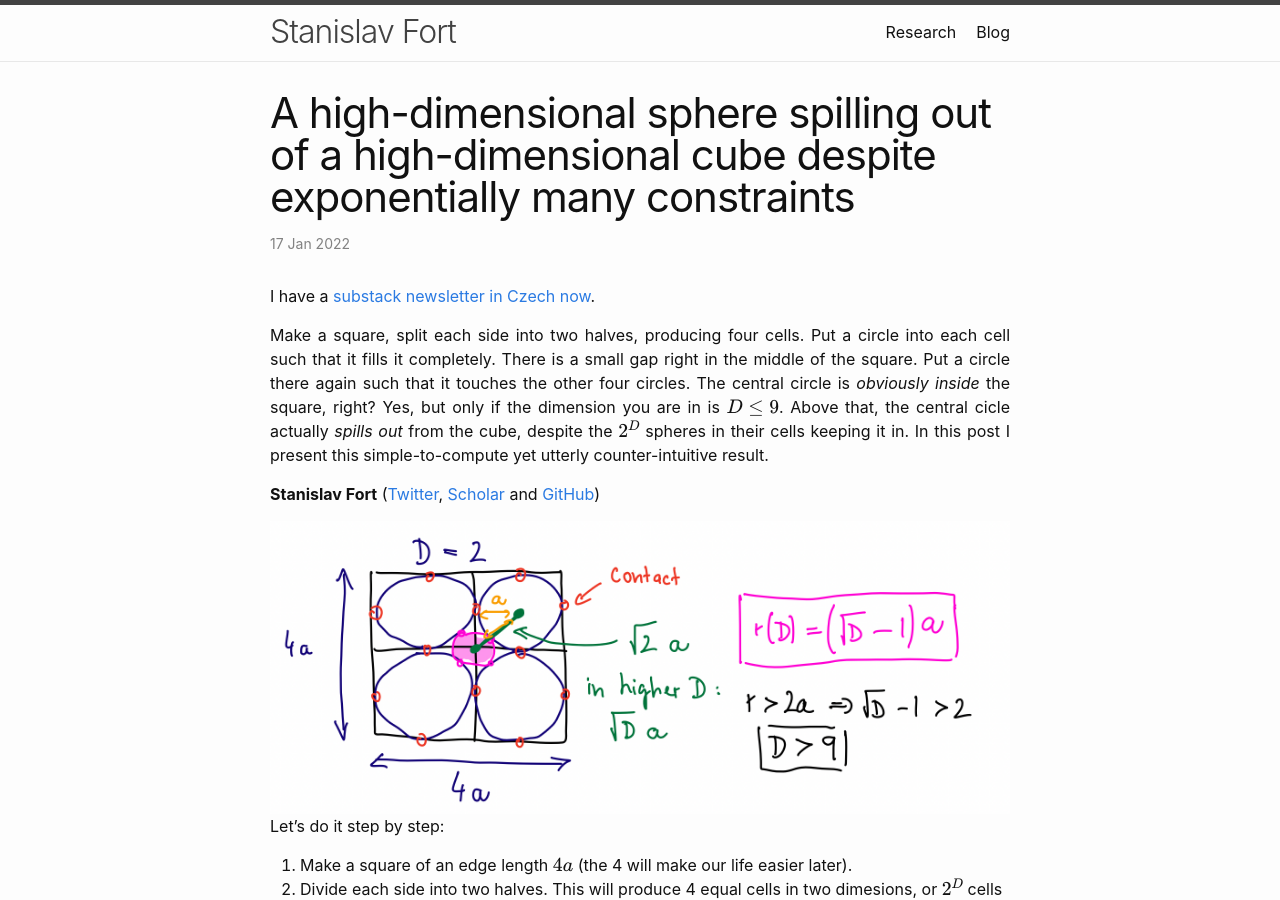
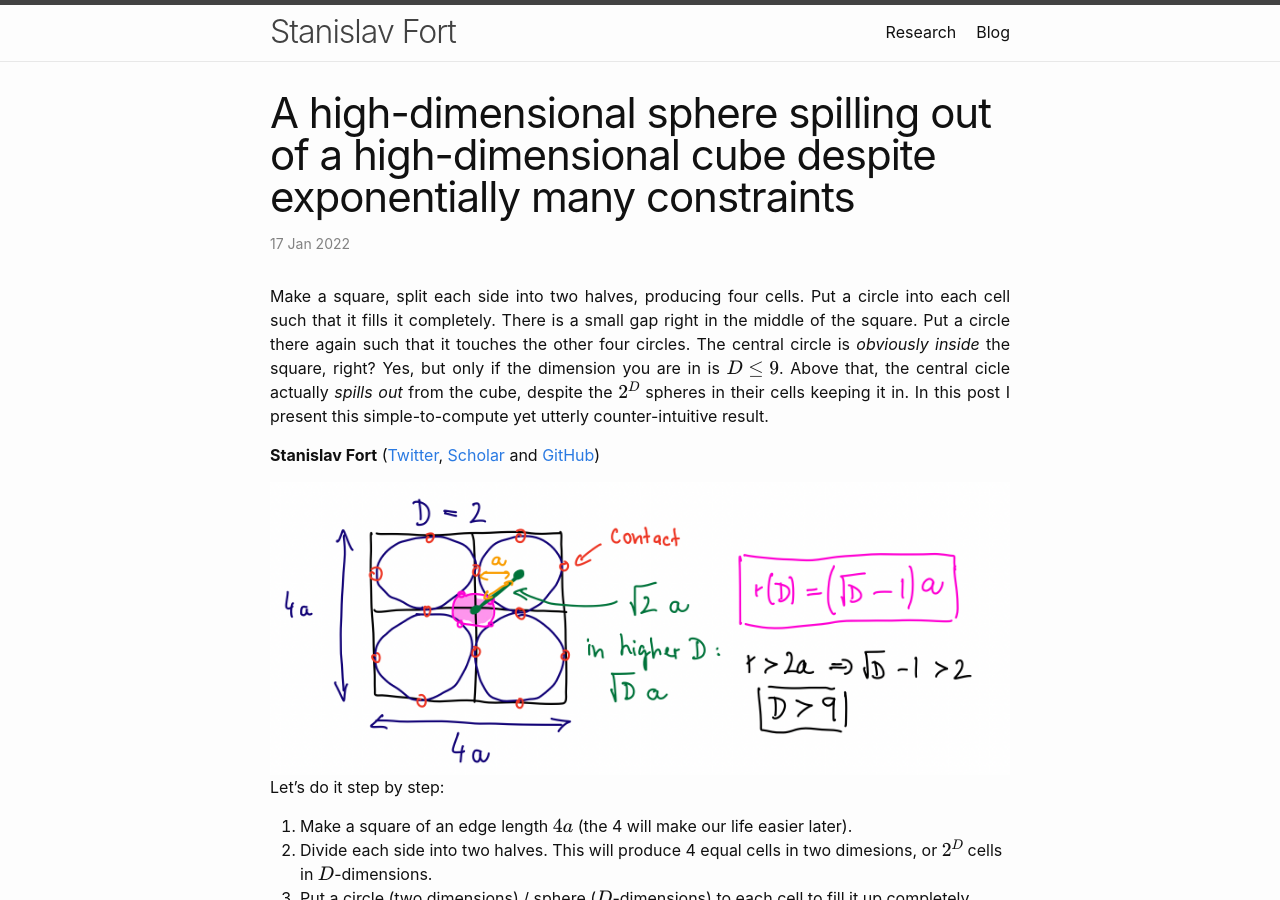
Before and after one commit to stanislavfort/stanislavfort.github.io, a Jekyll site: the page built from _posts/math/2022-01-17-sphere-spilling-out.md, in a window 1280 px wide and 900 px high. Built offline with Jekyll 4.4.1, drawn with Linux system fonts in a browser that asks for light colours; formulas are drawn with MathJax 3.

Commit message:
Update 2022-01-17-sphere-spilling-out.md

```diff
--- a/_posts/math/2022-01-17-sphere-spilling-out.md
+++ b/_posts/math/2022-01-17-sphere-spilling-out.md
@@ -3,8 +3,6 @@ title: "A high-dimensional sphere spilling out of a high-dimensional cube despit
 
 
 ---
-I have a [substack newsletter in Czech now](https://stanislavfort.substack.com/).
-
 Make a square, split each side into two halves, producing four cells. Put a circle into each cell such that it fills it completely. There is a small gap right in the middle of the square. Put a circle there again such that it touches the other four circles. The central circle is *obviously inside* the square, right? Yes, but only if the dimension you are in is $D\le9$. Above that, the central cicle actually *spills out* from the cube, despite the $2^D$ spheres in their cells keeping it in. In this post I present this simple-to-compute yet utterly counter-intuitive result.
 
 **Stanislav Fort** ([Twitter](https://twitter.com/stanislavfort), [Scholar](https://scholar.google.cz/citations?user=eu2Kzn0AAAAJ&hl=en) and [GitHub](https://github.com/stanislavfort))
```
